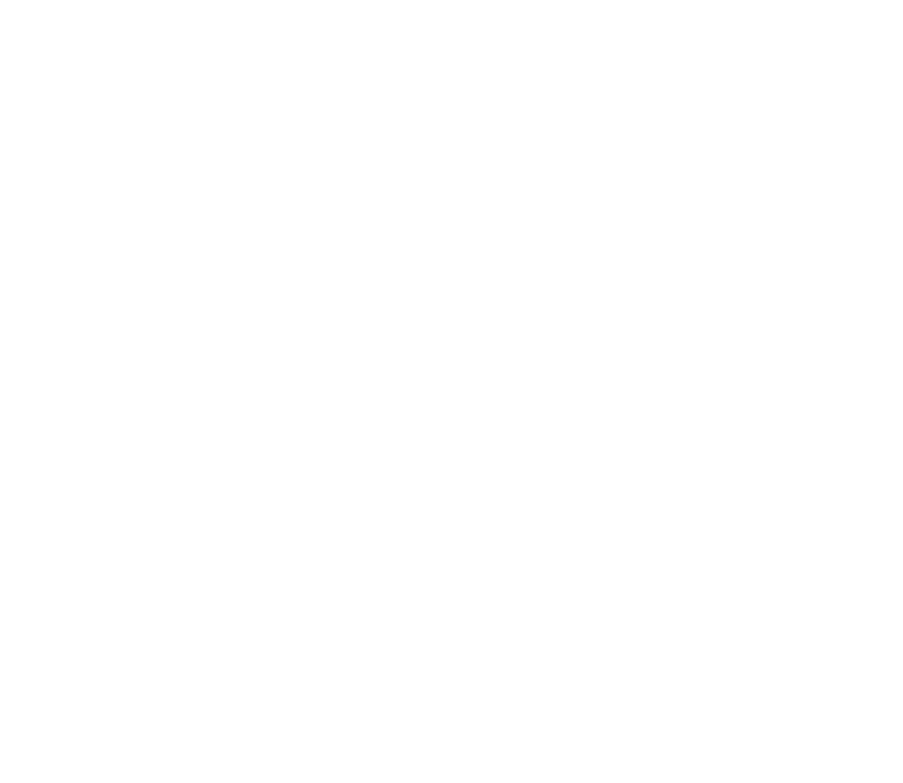
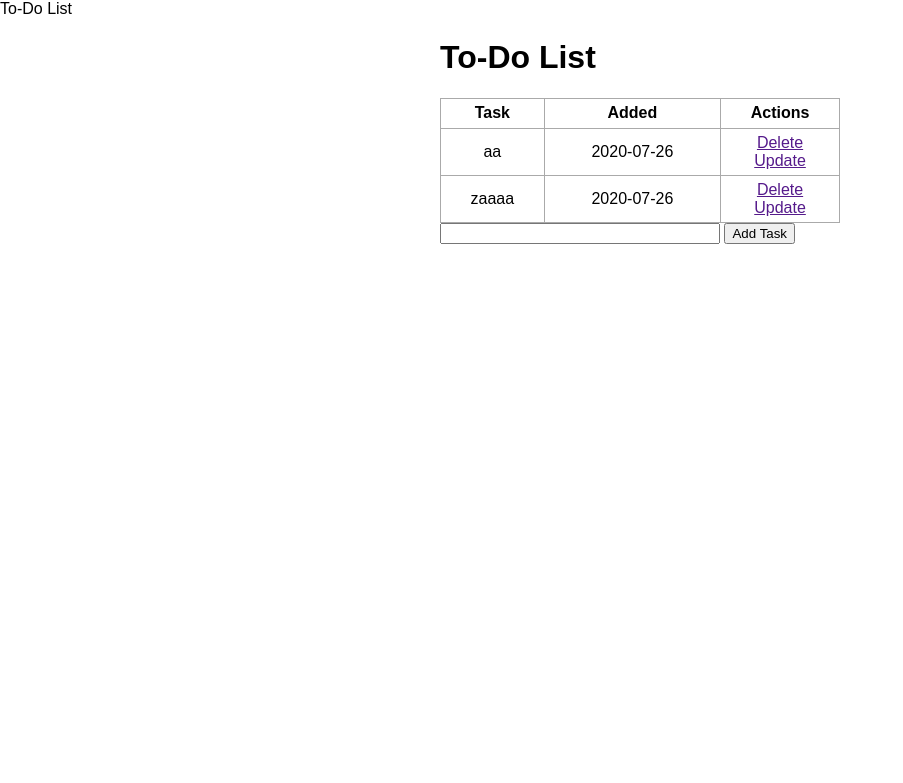
Before and after one commit to danielhariyanto/to-do-list-with-flask, a Flask app: page / in a window 1280 px wide. Before the commit the part shown is empty. Shown: the top 783 px of the page, without its empty margins (0-903 px from the left). Run offline with Flask 2, Linux system fonts and the light colour scheme; data comes from the database, SQL or seed files in the repository; both versions use the stored data as it was after the commit.

Commit message:
html & css

```diff
--- a/app.py
+++ b/app.py
@@ -1,4 +1,4 @@
-from flask import Flask, render_template, url_for
+from flask import Flask, render_template, url_for, request, redirect
 from flask_sqlalchemy import SQLAlchemy
 from datetime import datetime
 
@@ -15,9 +15,22 @@ class Todo(db.Model):
     def __repr__(self):
         return '<Task %r>' % self.id
 
-@app.route('/')
+@app.route('/', methods=['POST', 'GET'])
 def index():
-    return render_template('index.html')
+    if request.method == 'POST':
+        task_content = request.form['content']
+        new_task = Todo(content=task_content)
+
+        try:
+            db.session.add(new_task)
+            db.session.commit()
+            return redirect('/')
+        except:
+            return 'There was an issue adding your task'
+
+    else:
+        tasks = Todo.query.order_by(Todo.date_created).all()
+        return render_template('index.html', tasks=tasks)
 
 
 if __name__ == "__main__":
--- a/static/css/main.css
+++ b/static/css/main.css
@@ -2,3 +2,34 @@
   margin: 0;
   font-family: sans-serif;
 }
+
+.content {
+    margin: 0 auto;
+    width: 400px;
+}
+
+table, td, th {
+    border: 1px solid #aaa;
+}
+
+table {
+    border-collapse: collapse;
+    width: 100%;
+}
+
+th {
+    height: 30px;
+}
+
+td {
+    text-align: center;
+    padding: 5px;
+}
+
+.form {
+    margin-top: 20px;
+}
+
+#content {
+    width: 70%;
+}
--- a/templates/index.html
+++ b/templates/index.html
@@ -1,10 +1,36 @@
 {% extends 'base.html' %}
 
 {% block head %}
-
+<title>To-Do List </title>
 {% endblock %}
 
 
 {% block body %}
+  <div class="content">
+    <h1>To-Do List</h1>
 
+    <table>
+      <tr>
+        <th>Task</th>
+        <th>Added</th>
+        <th>Actions</th>
+      </tr>
+      {% for task in tasks %}
+        <tr>
+          <td>{{ task.content }}</td>
+          <td>{{ task.date_created.date() }}</td>
+          <td>
+            <a href="">Delete</a>
+            <br>
+            <a href="">Update</a>
+          </td>
+        </tr>
+      {% endfor %}
+    </table>
+
+    <form action="/" method="POST">
+      <input type="text" name="content" id="content">
+      <input type="submit" value="Add Task">
+    </form>
+  </div>
 {% endblock %}
```
Also changed, not shown: test.db.
